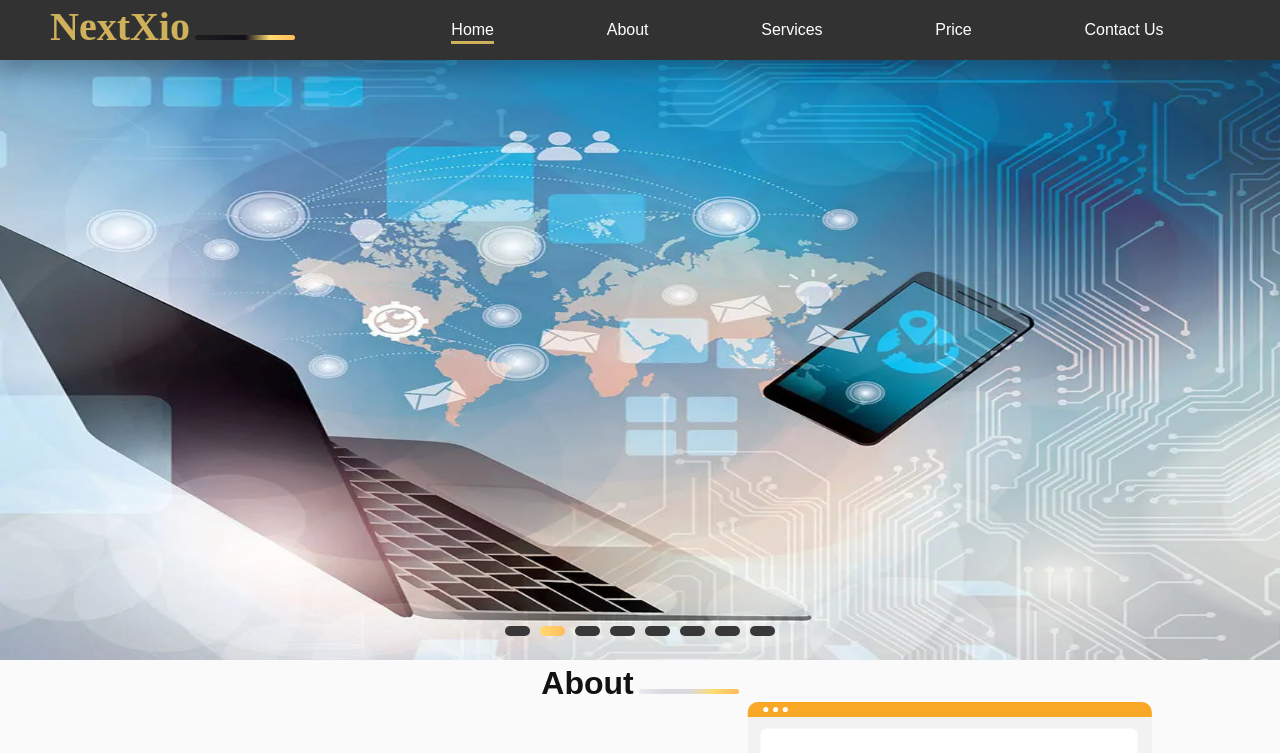
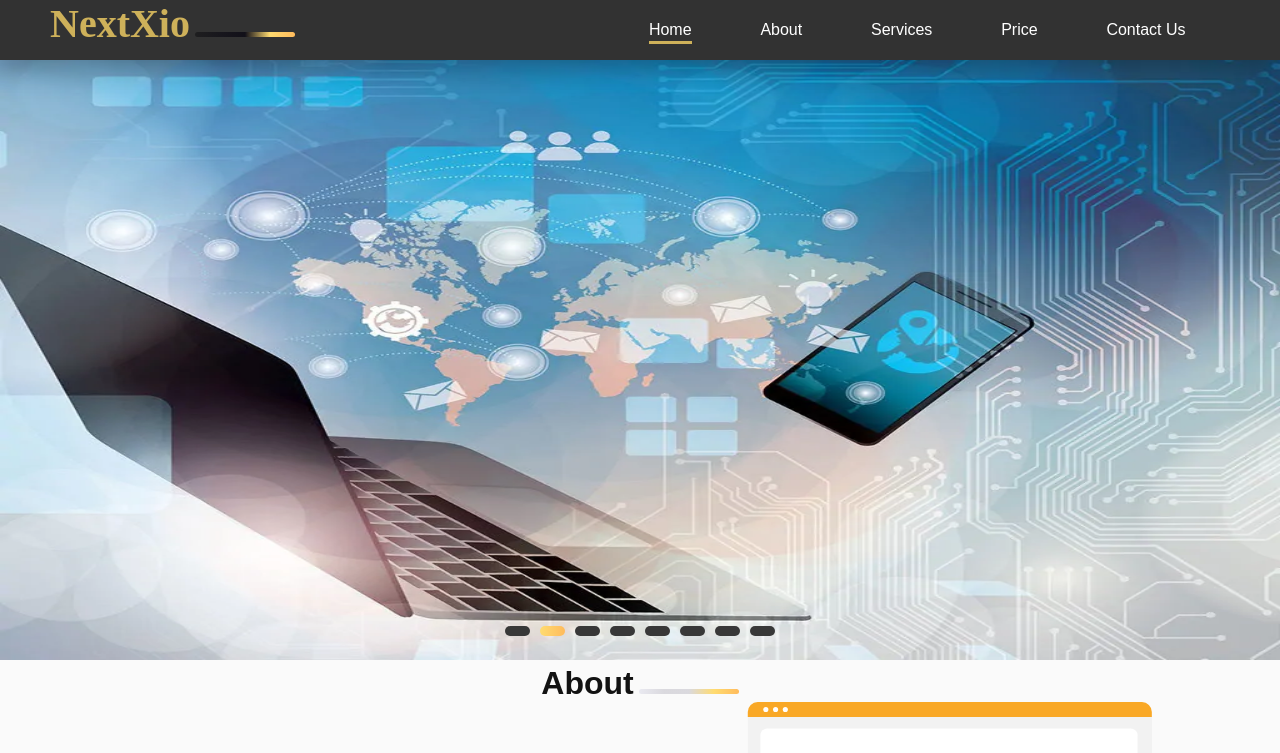
Before and after one commit to ProfessorHusnain/Demonstration, a React (Create React App) app: page / in a window 1280 px wide. Shown: the top 753 px of the page. Built offline with nearby package versions, Linux system fonts and the light colour scheme; a web font is replaced by a local one.

Commit message:
Header section modify

```diff
--- a/src/components/Header.js
+++ b/src/components/Header.js
@@ -30,13 +30,15 @@ function Header({ isScrolled,isActive, menuClick }) {
       /**Making Transparent on scroll */
     return (
         <header className={isScrolled?'scrolled':''}>
-            <Link to='home' className="nav-link" smooth={true} offset={-85} duration={500}>
+
+            <Link to='home'   smooth={true} offset={-85} duration={500}>
             <div className='logo'>
                 <h1>Next<span>X</span>io<span></span></h1>
             </div>
             </Link>
+
             <div className="mobile">{isActive ? <RiCloseLine onClick={menuClick} /> : <TiThMenu onClick={menuClick} />}</div>
-            <NavBar />
+              <NavBar />
         </header>
     );
 }
--- a/src/styles/Header.css
+++ b/src/styles/Header.css
@@ -36,29 +36,28 @@ header.scrolled {
 }
 .nav-bar{
   margin: 0 50px;
-  display: flex;
+  display: block;
    flex-grow: 1;
    text-transform: capitalize;
-  justify-content: center;
-  text-align: center;
-  align-content: center;
   padding: 5px 10px;
   cursor: pointer;
 
 }
 .nav-links{
    display: flex;
-   flex-grow: 1;
-  justify-content: space-around;
+ float: right;
+ width: 70%;
+ justify-content: space-around;
   list-style-type: none;
-
 
 }
 .nav-link{
     text-decoration: none;
     color: white;
+
     padding: 3px 0;
     height: 100%;
+
   }
   .nav-link.active {
     transition: border-bottom cubic-bezier(0,.87,.96,.23);
@@ -67,6 +66,7 @@ header.scrolled {
 
 .mobile{
   display: none;
+  color: var(--white-2);
 }
 
 
@@ -76,15 +76,33 @@ header.scrolled {
 *
 **/
 
+@media screen and (max-width:1000px) {
+
+
+  .nav-links{
+
+  width: 80%;
+
+
+ }
+}
+
+
 @media screen and (max-width:880px) {
   .nav-bar{
     margin: 0;
     padding: auto;
   }
   .nav-link{
-    justify-content: space-between;
+    justify-content: space-evenly;
     margin:0%;
   }
+  .nav-links{
+
+  width: 90%;
+
+
+ }
 }
 
 @media screen and (max-width:750px){
```
